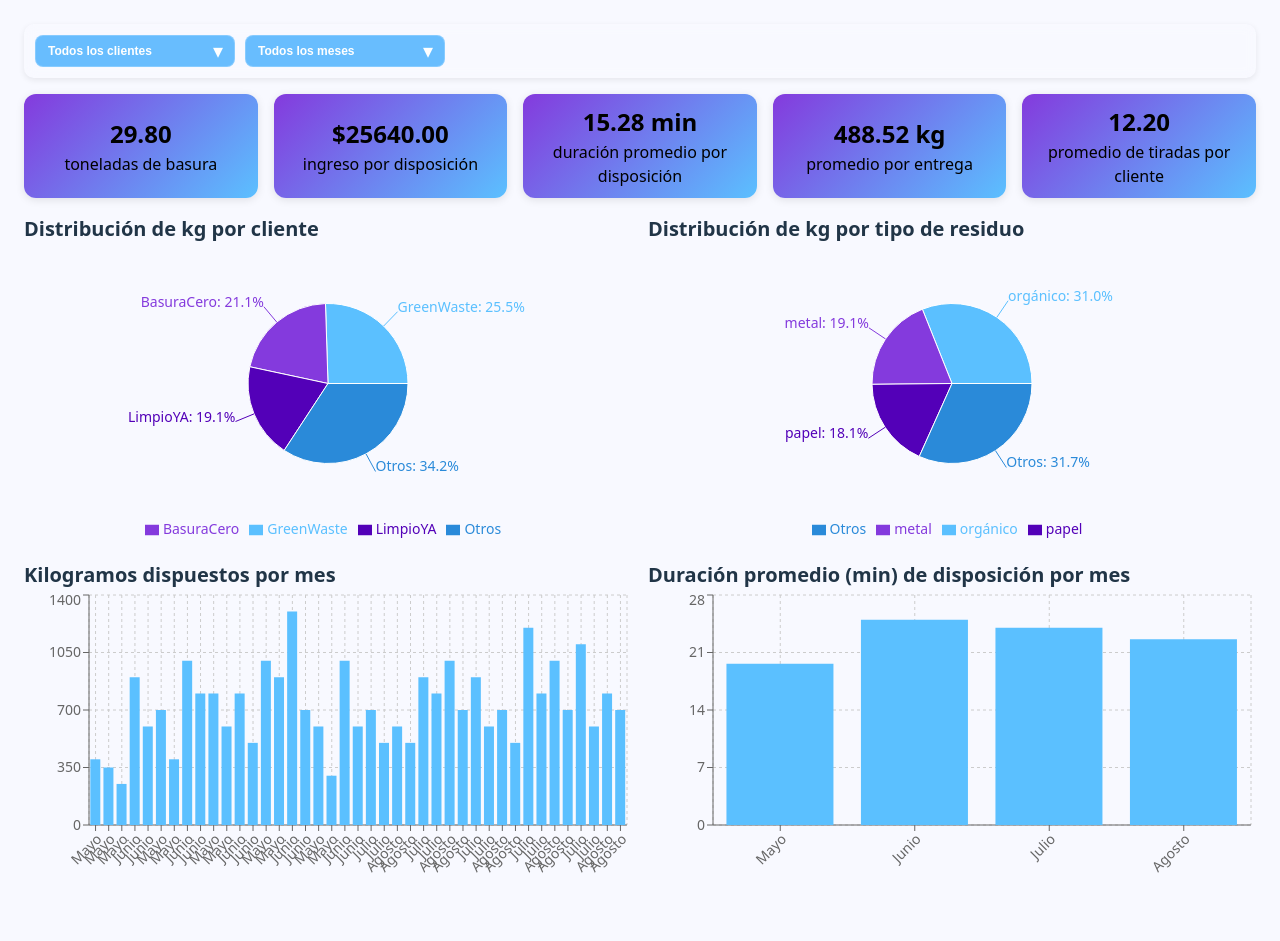
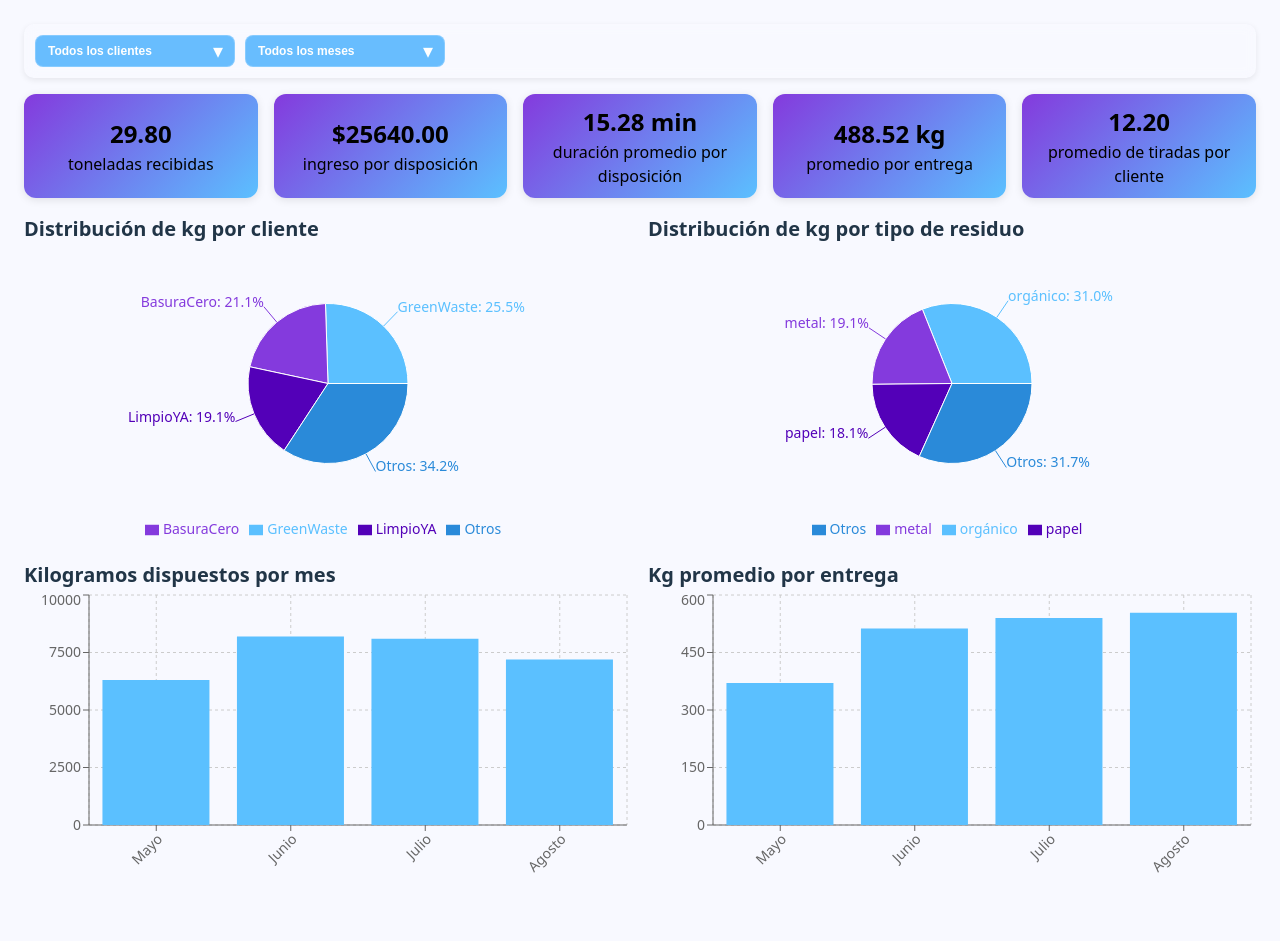
Before and after one commit to RodrigoCF25/DashboardsDisposicionDeResiduos, a React (Vite) app in the folder dashboards/: page /relleno-dashboard in a window 1280 px wide. Shown: the top 941 px of the page. Built offline with nearby package versions, Linux system fonts and the light colour scheme.

Commit message:
Implemented RellenoDashboard

```diff
--- a/dashboards/src/pages/RellenoDashboard.jsx
+++ b/dashboards/src/pages/RellenoDashboard.jsx
@@ -1,10 +1,20 @@
-import { useEffect, useMemo, useState } from "react";
+import { useMemo, useState } from "react";
 import { Card } from "../components/Card/Card";
 import { FilterBar } from "../components/FilterBar/FilterBar";
 import { rellenoData } from "../data/rellenoData";
 import { PieChart } from "../components/Charts/PieChart/PieChart";
 import { BarChart } from "../components/Charts/BarChart/BarChart";
 import styles from "./Dashboard.module.css"
+
+/*
+* Toneladas recibidas
+* Ingreso por disposición
+* Top 3 tipo de residuo
+* Top 3 clientes
+* Duración promedio de disposición
+* Kg promedio por entrega
+* Promedio de tiradas por cliente
+*/
 
 
 function RellenoDashboard() {
@@ -19,33 +29,41 @@
     });
   }, [client, month]);
 
-  const totalToneladas = useMemo(() => {
-    return (filteredRellenoData.reduce((sum, d) => sum + d.kg, 0) / 1000).toFixed(2);
-  }, [filteredRellenoData]);
+    const {
+    totalToneladas,
+    totalIngreso,
+    duracionPromedio,
+    kgPromedioPorEntrega,
+    promedioTiradasPorCliente
+    } = useMemo(() => {
+    let sumaKg = 0;
+    let sumaIngreso = 0;
+    let sumaDuracion = 0;
+    let sumaTiradas = 0;
+    const clientesUnicos = new Set();
 
-  const totalIngreso = useMemo(() => {
-    return filteredRellenoData.reduce((sum, d) => sum + d.ingreso, 0).toFixed(2);
-  }, [filteredRellenoData]);
+    for (const d of filteredRellenoData) {
+        sumaKg += d.kg ?? 0;
+        sumaIngreso += d.ingreso ?? 0;
+        sumaDuracion += d.duracion_min ?? 0;
+        sumaTiradas += d.tiradas ?? 0;
+        if (d.cliente) clientesUnicos.add(d.cliente);
+    }
 
-  const duracionPromedio = useMemo(() => {
-    const totalDuracion = filteredRellenoData.reduce((sum, d) => sum + d.duracion_min, 0);
-    const totalTiradas = filteredRellenoData.reduce((sum, d) => sum + d.tiradas, 0);
-    if (totalTiradas === 0) return 0;
-    return (totalDuracion / totalTiradas).toFixed(2);
-  }, [filteredRellenoData]);
+    const totalToneladas = (sumaKg / 1000);
+    const totalIngreso = sumaIngreso;
+    const duracionPromedio = sumaTiradas === 0 ? 0.0 : (sumaDuracion / sumaTiradas);
+    const kgPromedioPorEntrega = sumaTiradas === 0 ? 0.0 : (sumaKg / sumaTiradas);
+    const promedioTiradasPorCliente = clientesUnicos.size === 0 ? 0.0 : (sumaTiradas / clientesUnicos.size);
 
-  const kgPromedioPorEntrega = useMemo(() => {
-    const totalKg = filteredRellenoData.reduce((sum, d) => sum + d.kg, 0);
-    const totalTiradas = filteredRellenoData.reduce((sum, d) => sum + d.tiradas, 0);
-    if (totalTiradas === 0) return 0;
-    return (totalKg / totalTiradas).toFixed(2);
-  }, [filteredRellenoData]);
-
-  const promedioTiradasPorCliente = useMemo(() => {
-    const totalTiradas = filteredRellenoData.reduce((sum, d) => sum + d.tiradas, 0);
-    const clientesUnicos = new Set(filteredRellenoData.map((d) => d.cliente)).size;
-    return clientesUnicos === 0 ? 0 : (totalTiradas / clientesUnicos).toFixed(2);
-  }, [filteredRellenoData]);
+    return {
+        totalToneladas,
+        totalIngreso,
+        duracionPromedio,
+        kgPromedioPorEntrega,
+        promedioTiradasPorCliente
+    };
+    }, [filteredRellenoData]);
 
   return (
     <>
@@ -59,194 +77,22 @@
                 className={styles.cards}
                 >
                 {/* Toneladas recibidas */}
-                <Card value={totalToneladas } description={"toneladas de basura"} />
+                <Card value={totalToneladas.toFixed(2)} description={"toneladas recibidas"} />
                 {/* Ingreso por disposición */}
-                <Card value={`$${totalIngreso}`} description={"ingreso por disposición"} />
+                <Card value={`$${totalIngreso.toFixed(2)}`} description={"ingreso por disposición"} />
                 {/* Duración promedio de disposición */}
-                <Card value={`${duracionPromedio} min`} description={"duración promedio por disposición"} />
+                <Card value={`${duracionPromedio.toFixed(2)} min`} description={"duración promedio por disposición"} />
                 {/* Kg promedio por entrega */}
-                <Card value={`${kgPromedioPorEntrega} kg`} description={"promedio por entrega"} />
+                <Card value={`${kgPromedioPorEntrega.toFixed(2)} kg`} description={"promedio por entrega"} />
                 {/* Promedio de tiradas por cliente */}
-                <Card value={promedioTiradasPorCliente} description={"promedio de tiradas por cliente"} />
+                <Card value={promedioTiradasPorCliente.toFixed(2)} description={"promedio de tiradas por cliente"} />
                 </div>
 
                 <div
                 className={styles.charts}
                 >
-                {/* Distribución de kg por cliente */}
-                {!client && (
-                    <section aria-labelledby="kg-distribucion-cliente">
-                    <PieChart
-                        id="kg-distribucion-cliente"
-                        title="Distribución de kg por cliente"
-                        data={filteredRellenoData}
-                        groupBy="cliente"
-                        metricField="kg"
-                    />
-                    </section>
-                )}
 
-                <section aria-labelledby="kg-distribucion-residuo">
-                    <PieChart
-                    id="kg-distribucion-residuo"
-                    title="Distribución de kg por tipo de residuo"
-                    data={filteredRellenoData}
-                    groupBy="tipo_residuo"
-                    metricField="kg"
-                    />
-                </section>
-
-                {/* Toneladas recibidas en el tiempo o por cliente */}
-                {!client && !month && (
-                    <section aria-labelledby="kg-recibidos-mes">
-                    <BarChart
-                        id="kg-recibidos-mes"
-                        title="Kilogramos dispuestos por mes"
-                        data={filteredRellenoData}
-                        xField="mes"
-                        yField="kg"
-                        yLabel="Kg recibidas"
-                    />
-                    </section>
-                )}
-                {client && !month && (
-                    <section aria-labelledby="kg-recibidos-mes-cliente">
-                    <BarChart
-                        id="kg-recibidos-mes-cliente"
-                        title="Kilogramos dispuestos por mes"
-                        data={filteredRellenoData}
-                        xField="mes"
-                        yField="kg"
-                        yLabel="Kg recibidos"
-                    />
-                    </section>
-                )}
-                {!client && month && (
-                    <section aria-labelledby="kg-recibidos-cliente-mes">
-                    <BarChart
-                        id="kg-recibidos-cliente-mes"
-                        title={`Kilogramos dispuestos`}
-                        data={filteredRellenoData}
-                        xField="cliente"
-                        yField="kg"
-                        yLabel="Kg recibidos"
-                    />
-                    </section>
-                )}
-
-                {/* Duración promedio de disposición */}
-                {!client && !month && (
-                    <section aria-labelledby="duracion-promedio-mes">
-                    <BarChart
-                        id="duracion-promedio-mes"
-                        title="Duración promedio (min) de disposición por mes"
-                        data={filteredRellenoData}
-                        xField="mes"
-                        yField="duracion_min"
-                        yLabel="Duración promedio (min)"
-                        aggregation="average"
-                    />
-                    </section>
-                )}
-                {client && !month && (
-                    <section aria-labelledby="duracion-promedio-mes-cliente">
-                    <BarChart
-                        id="duracion-promedio-mes-cliente"
-                        title="Duración promedio (min) de disposición por mes"
-                        data={filteredRellenoData}
-                        xField="mes"
-                        yField="duracion_min"
-                        yLabel="Duración promedio (min)"
-                    />
-                    </section>
-                )}
-                {!client && month && (
-                    <section aria-labelledby="duracion-promedio-cliente-mes">
-                    <BarChart
-                        id="duracion-promedio-cliente-mes"
-                        title={`Duración promedio (min) de disposición`}
-                        data={filteredRellenoData}
-                        xField="cliente"
-                        yField="duracion_min"
-                        yLabel="Duración promedio (min)"
-                    />
-                    </section>
-                )}
-
-                {/* Número de tiradas en el tiempo o por cliente */}
-                {!client && !month && (
-                    <section aria-labelledby="numero-tiradas-mes">
-                    <BarChart
-                        id="numero-tiradas-mes"
-                        title="Número de tiradas por mes"
-                        data={filteredRellenoData}
-                        xField="mes"
-                        yField="tiradas"
-                        yLabel="Número de tiradas"
-                    />
-                    </section>
-                )}
-                {client && !month && (
-                    <section aria-labelledby="numero-tiradas-mes-cliente">
-                    <BarChart
-                        id="numero-tiradas-mes-cliente"
-                        title="Número de tiradas por mes"
-                        data={filteredRellenoData}
-                        xField="mes"
-                        yField="tiradas"
-                        yLabel="Número de tiradas"
-                    />
-                    </section>
-                )}
-                {!client && month && (
-                    <section aria-labelledby="numero-tiradas-cliente-mes">
-                    <BarChart
-                        id="numero-tiradas-cliente-mes"
-                        title={`Número de tiradas`}
-                        data={filteredRellenoData}
-                        xField="cliente"
-                        yField="tiradas"
-                        yLabel="Número de tiradas"
-                    />
-                    </section>
-                )}
-
-                {client && month && (
-                    <>
-                    <section aria-labelledby="ingreso-tipo-residuo">
-                        <BarChart
-                        id="ingreso-tipo-residuo"
-                        title={`Ingreso por tipo de residuo`}
-                        data={filteredRellenoData}
-                        xField="tipo_residuo"
-                        yField="ingreso"
-                        yLabel="Ingreso ($)"
-                        />
-                    </section>
-
-                    <section aria-labelledby="duracion-tipo-residuo">
-                        <BarChart
-                        id="duracion-tipo-residuo"
-                        title={`Duración promedio (min) por tipo de residuo`}
-                        data={filteredRellenoData}
-                        xField="tipo_residuo"
-                        yField="duracion_min"
-                        yLabel="Duración promedio (min)"
-                        />
-                    </section>
-
-                    <section aria-labelledby="tiradas-tipo-residuo">
-                        <BarChart
-                        id="tiradas-tipo-residuo"
-                        title={`Tiradas por tipo de residuo`}
-                        data={filteredRellenoData}
-                        xField="tipo_residuo"
-                        yField="tiradas"
-                        yLabel="Tiradas por tipo de residuo"
-                        />
-                    </section>
-                    </>
-                )}
+                {getChartsFor(filteredRellenoData, client, month)}
                 </div>
 
         </main>
@@ -255,4 +101,102 @@
   );
 }
 
+
+function computePromedio(data, xField, yField, divisorField) {
+  const grouped = {};
+
+  data.forEach(item => {
+    const key = item[xField];
+    if (!grouped[key]) grouped[key] = { totalY: 0, totalDivisor: 0 };
+    grouped[key].totalY += item[yField];
+    grouped[key].totalDivisor += item[divisorField];
+  });
+
+
+   return Object.entries(grouped).map(([key, { totalY, totalDivisor }]) => ({
+    [xField]: key,
+    "promedio": totalDivisor ? totalY / totalDivisor : 0
+  }));
+
+}
+
+
+function getChartsFor(filteredRellenoData, client, month) {
+  const charts = [];
+
+  const promedio = (groupBy, field) =>
+    computePromedio(filteredRellenoData, groupBy, field, "tiradas");
+
+  const Pie = (id, title, groupBy, field = "kg") => (
+    <section key={id} aria-labelledby={id}>
+      <PieChart
+        id={id}
+        title={title}
+        data={filteredRellenoData}
+        groupBy={groupBy}
+        metricField={field}
+      />
+    </section>
+  );
+
+
+
+  const Bar = (id, title, xField, yField, yLabel, aggregation = "sum", data = filteredRellenoData) => (
+    <section key={id} aria-labelledby={id}>
+      <BarChart
+        id={id}
+        title={title}
+        data={data}
+        xField={xField}
+        yField={yField}
+        yLabel={yLabel}
+        aggregation={aggregation}
+      />
+    </section>
+  );
+
+  if (!client) {
+    charts.push(Pie("kg-distribucion-cliente", "Distribución de kg por cliente", "cliente"));
+  }
+  charts.push(Pie("kg-distribucion-residuo", "Distribución de kg por tipo de residuo", "tipo_residuo"));
+
+  if (!client && !month) {
+    charts.push(
+      Bar("kg-recibidos-mes", "Kilogramos dispuestos por mes", "mes", "kg", "Kg recibidas"),
+      Bar("kg-promedio-por-tirada", "Kg promedio por entrega", "mes", "promedio", "Kg promedio por entrega", "sum", promedio("mes", "kg")),
+      Bar("duracion-promedio-mes", "Duración promedio (min) de disposición por mes", "mes", "promedio", "Duración promedio (min)", "sum", promedio("mes", "duracion_min")),
+      Bar("numero-tiradas-mes", "Número de tiradas por mes", "mes", "tiradas", "Número de tiradas")
+    );
+  }
+
+  if (client && !month) {
+    charts.push(
+      Bar("kg-recibidos-mes-cliente", "Kilogramos dispuestos por mes", "mes", "kg", "Kg recibidos"),
+      Bar("kg-promedio-por-tirada", "Kg promedio por entrega", "mes", "promedio", "Kg promedio por entrega", "sum", promedio("mes", "kg")),
+      Bar("duracion-promedio-mes-cliente", "Duración promedio (min) de disposición por mes", "mes", "promedio", "Duración promedio (min)", "sum", promedio("mes", "duracion_min")),
+      Bar("numero-tiradas-mes-cliente", "Número de tiradas por mes", "mes", "tiradas", "Número de tiradas")
+    );
+  }
+
+  if (!client && month) {
+    charts.push(
+      Bar("kg-recibidos-cliente-mes", "Kilogramos dispuestos", "cliente", "kg", "Kg recibidos"),
+      Bar("duracion-promedio-cliente-mes", "Duración promedio (min) de disposición", "cliente", "promedio", "Duración promedio (min)", "sum", promedio("cliente", "duracion_min")),
+      Bar("numero-tiradas-cliente-mes", "Número de tiradas", "cliente", "tiradas", "Número de tiradas")
+    );
+  }
+
+  if (client && month) {
+    charts.push(
+      Bar("ingreso-tipo-residuo", "Ingreso por tipo de residuo", "tipo_residuo", "ingreso", "Ingreso ($)"),
+      Bar("duracion-tipo-residuo", "Duración promedio (min) por tipo de residuo", "tipo_residuo", "promedio", "Duración promedio (min)", "sum", promedio("tipo_residuo", "duracion_min")),
+      Bar("tiradas-tipo-residuo", "Tiradas por tipo de residuo", "tipo_residuo", "tiradas", "Tiradas por tipo de residuo")
+    );
+  }
+
+  return charts;
+}
+
+
+
 export { RellenoDashboard };
```
